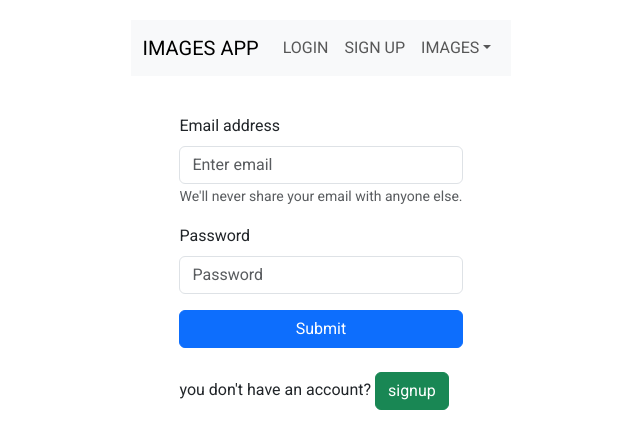
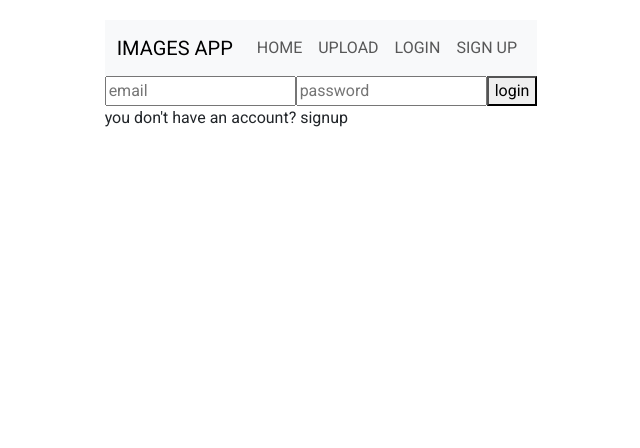
Before and after one commit to GreenField-Project-Image-Prompt/greenfieldproject, a React (Vite) app in the folder greenfield_Client/: page / in a window 1280 px wide. Shown: the top 448 px of the page, without its empty margins (319-959 px from the left). Built offline with nearby package versions, Linux system fonts and the light colour scheme.

Commit message:
auth working

```diff
--- a/greenfield_Client/src/App.jsx
+++ b/greenfield_Client/src/App.jsx
@@ -3,8 +3,7 @@ import Login from "./components/Login";
 import Signup from "./components/Signup";
 import Profile from "./components/Profile";
 import UploadImg from "./components/Upload";
-import UploadImg2 from "./components/Upload2";
-import ImagePage from "././components/MainImagePage";
+import ImagePage from "./components/Home";
 import Header from "./components/Navbar";
 import "bootstrap/dist/css/bootstrap.min.css";
 
@@ -19,8 +18,7 @@ function App() {
             <Route path="/signup" element={<Signup />}></Route>
             <Route path="/profile" element={<Profile />}></Route>
             <Route path="/upload" element={<UploadImg />}></Route>
-            <Route path="/upload2" element={<UploadImg2 />}></Route>
-            <Route path="/mainImagePage" element={<ImagePage />}></Route>
+            <Route path="/home" element={<ImagePage />}></Route>
           </Routes>
         </div>
       </Router>
--- a/greenfield_Client/src/components/MainImagePage.jsx
+++ b/greenfield_Client/src/components/Home.jsx
@@ -26,7 +26,7 @@ function ImagePage() {
 
   return (
     <div className="App" id="main">
-      <h1>Images page</h1>
+      <h1>Home</h1>
 
       <div className="carousel-container">
         <Carousel>{lastAddedImages}</Carousel>
--- a/greenfield_Client/src/components/ImagePage.scss
+++ b/greenfield_Client/src/components/ImagePage.scss
@@ -98,7 +98,7 @@ h1 {
 }
 
 .carousel {
-  max-height: 500px; /* Set maximum height for carousel images */
+  max-height: 600px; /* Set maximum height for carousel images */
   overflow: hidden;
 }
 
--- a/greenfield_Client/src/components/Login.jsx
+++ b/greenfield_Client/src/components/Login.jsx
@@ -2,10 +2,6 @@ import Signup from "./Signup";
 import { useNavigate } from "react-router-dom";
 import { useState } from "react";
 import axios from "axios";
-import Button from 'react-bootstrap/Button';
-import Form from 'react-bootstrap/Form';
-import "../app.css"
-
 
 const url = "http://localhost:3000/user/login";
 
@@ -26,7 +22,7 @@ function Login() {
           //after login token returns
           localStorage.setItem("token", data.token); //we are saving token to local storage
           //if token returns navigate to profile
-          navigate("/profile"); //******navitaging to page */
+          navigate("/upload"); //******navitaging to page */
         } else {
           alert(data.msg);
         }
@@ -39,40 +35,37 @@ function Login() {
 
   return (
     <div>
-      <Form id="form">
-<Form.Group className="mb-3" controlId="formBasicEmail">
-  <Form.Label>Email address</Form.Label>
-  <Form.Control type="email" placeholder="Enter email" onChange={(e) => {
+      <input
+        type="email"
+        placeholder="email"
+        onChange={(e) => {
           setEmail(e.target.value);
-        }}/>
-  <Form.Text className="text-muted">
-    We'll never share your email with anyone else.
-  </Form.Text>
-</Form.Group>
-
-<Form.Group className="mb-3" controlId="formBasicPassword">
-  <Form.Label>Password</Form.Label>
-  <Form.Control type="password" placeholder="Password"  onChange={(e) => {
+        }}
+      />
+      <input
+        type="password"
+        placeholder="password"
+        onChange={(e) => {
           setPassword(e.target.value);
-        }}/>
-</Form.Group>
-<Button variant="primary" type="submit" onClick={() => {
+        }}
+      />
+      <button
+        onClick={() => {
           login();
-        }}>
-  Submit
-</Button>
-<br/>
-<p>
+        }}
+      >
+        login
+      </button>
+      <p>
         you don't have an account?{" "}
-        <Button variant="success"
+        <a
           onClick={() => {
             toSignup();
           }}
-         >
+        >
           signup
-        </Button>
+        </a>
       </p>
-</Form>
     </div>
   );
 }
--- a/greenfield_Client/src/components/Navbar.jsx
+++ b/greenfield_Client/src/components/Navbar.jsx
@@ -13,16 +13,18 @@ function Header() {
       data-bs-theme="light"
     >
       <Container>
-        <Navbar.Brand href="/">IMAGES APP</Navbar.Brand>
+        <Navbar.Brand href="/Home">IMAGES APP</Navbar.Brand>
         <Navbar.Toggle aria-controls="basic-navbar-nav" />
         <Navbar.Collapse id="basic-navbar-nav">
           <Nav className="me-auto">
+            <Nav.Link href="/Home">HOME</Nav.Link>
+            <Nav.Link href="/upload">UPLOAD</Nav.Link>
             <Nav.Link href="/">LOGIN</Nav.Link>
             <Nav.Link href="/signup">SIGN UP</Nav.Link>
-            <NavDropdown title="IMAGES" id="basic-nav-dropdown">
+            {/* <NavDropdown title="IMAGES" id="basic-nav-dropdown">
               <NavDropdown.Item href="/upload">UPLOAD</NavDropdown.Item>
-              <NavDropdown.Item href="/mainImagePage">IMAGES</NavDropdown.Item>
-            </NavDropdown>
+              <NavDropdown.Item href="/Home">HOME</NavDropdown.Item>
+            </NavDropdown> */}
           </Nav>
         </Navbar.Collapse>
       </Container>
--- a/greenfield_Client/src/components/Profile.jsx
+++ b/greenfield_Client/src/components/Profile.jsx
@@ -21,7 +21,7 @@ function Profile() {
 
   function getMyTodos(userId) {
     //then we will get users todos
-    axios.get("http://localhost:3000/todo/" + userId).then(({ data }) => {
+    axios.get("http://localhost:3000/img/" + userId).then(({ data }) => {
       setTodos(data);
     });
   }
@@ -48,7 +48,7 @@ function Profile() {
   //CREATE A TODO
   function create() {
     axios
-      .post("http://localhost:3000/todo/", { todo: todo, userId: user._id })
+      .post("http://localhost:3000/img/", { todo: todo, userId: user._id })
       .then((data) => {
         console.log({ data });
         getMyTodos(user._id); //after we need to refresh the page to
@@ -58,7 +58,7 @@ function Profile() {
 
   //DELETE THE TODO
   function del(id) {
-    axios.delete("http://localhost:3000/todo/" + id).then(({ data }) => {
+    axios.delete("http://localhost:3000/img/" + id).then(({ data }) => {
       console.log(data);
     });
     // const newList = todos.filter((items) => items._id !== id);
@@ -69,7 +69,7 @@ function Profile() {
   //UPDATE THE TODO
   function update(id) {
     axios
-      .put("http://localhost:3000/todo/" + id, { todo: todo })
+      .put("http://localhost:3000/img/" + id, { todo: todo })
       .then(({ data }) => {
         console.log({ msg: "list updated" });
         getMyTodos(user._id);
--- a/greenfield_Client/src/components/Signup.jsx
+++ b/greenfield_Client/src/components/Signup.jsx
@@ -1,9 +1,6 @@
 import { useNavigate } from "react-router-dom";
 import { useState } from "react";
 import axios from "axios";
-import Button from 'react-bootstrap/Button';
-import Form from 'react-bootstrap/Form';
-import "../app.css"
 
 const url = "http://localhost:3000/user/signup";
 
@@ -24,7 +21,7 @@ function Signup() {
           //after login token returns
           localStorage.setItem("token", data.token);//we are saving token to local storage
           //if token returns navigate to profile
-          navigate("/profile"); //******navitaging to page */
+          navigate("/upload"); //******navitaging to page */
         } else {
           alert(data.msg);
         }
@@ -37,79 +34,39 @@ function Signup() {
 
   return (
     <div>
-      <Form id="form">
-<Form.Group className="mb-3" controlId="formBasicEmail">
-  <Form.Label>Email address</Form.Label>
-  <Form.Control type="email" placeholder="Enter email" onChange={(e) => {
+      <input
+        type="email"
+        placeholder="email"
+        onChange={(e) => {
           setEmail(e.target.value);
-        }}/>
-  <Form.Text className="text-muted">
-    We'll never share your email with anyone else.
-  </Form.Text>
-</Form.Group>
-
-<Form.Group className="mb-3" controlId="formBasicPassword">
-  <Form.Label>Password</Form.Label>
-  <Form.Control type="password" placeholder="Password"  onChange={(e) => {
+        }}
+      />
+      <input
+        type="password"
+        placeholder="password"
+        onChange={(e) => {
           setPassword(e.target.value);
-        }}/>
-</Form.Group>
-<Button variant="primary" type="submit" onClick={() => {
+        }}
+      />
+      <button
+        onClick={() => {
           signup();
-        }}>
-  Submit
-</Button>
-<br/>
-<p>
-        you have an account? {" "}
-        <Button variant="warning"
+        }}
+      >
+        Signup
+      </button>
+      <p>
+        you have an account?
+        <a
           onClick={() => {
             toLogin();
           }}
-         >
+        >
           Login
-        </Button>
+        </a>
       </p>
-</Form>
     </div>
   );
 }
 
 export default Signup;
-
-/*    <div>
-      <Form id="form">
-<Form.Group className="mb-3" controlId="formBasicEmail">
-  <Form.Label>Email address</Form.Label>
-  <Form.Control type="email" placeholder="Enter email" onChange={(e) => {
-          setEmail(e.target.value);
-        }}/>
-  <Form.Text className="text-muted">
-    We'll never share your email with anyone else.
-  </Form.Text>
-</Form.Group>
-
-<Form.Group className="mb-3" controlId="formBasicPassword">
-  <Form.Label>Password</Form.Label>
-  <Form.Control type="password" placeholder="Password"  onChange={(e) => {
-          setPassword(e.target.value);
-        }}/>
-</Form.Group>
-<Button variant="primary" type="submit" onClick={() => {
-          signup();
-        }}>
-  Login
-</Button>
-<p>
-        you have an account?
-        <a
-          onClick={() => {
-            toSignup();
-          }}
-         >
-          Login
-        </a>
-      </p>
-</Form>
-    </div>
-  );*/
--- a/greenfield_Client/src/components/Upload.jsx
+++ b/greenfield_Client/src/components/Upload.jsx
@@ -1,18 +1,25 @@
-import { useState } from "react";
+import { useNavigate } from "react-router-dom";
+import { useState, useEffect } from "react";
 import axios from "axios";
-import Button from 'react-bootstrap/Button';
 
 const urlImg = "http://localhost:3000/img/";
+const url = "http://localhost:3000/user/verify";
 
 function UploadImg() {
   const [postImage, setPostImage] = useState({ Base64Img: "" });
   const [postPrompt, setPostPrompt] = useState({ prompt: "" });
 
+  var navigate = useNavigate();
+  var [user, setUser] = useState({
+    _id: "",
+    email: "",
+  });
   const createPost = async () => {
     try {
       const postData = {
         Base64Img: postImage.Base64Img,
         prompt: postPrompt.prompt,
+        userId: user._id,
       };
       await axios.post(urlImg, postData);
       console.log(postImage.Base64Img, postPrompt.prompt);
@@ -20,6 +27,25 @@ function UploadImg() {
       console.log(error);
     }
   };
+
+  function getLocalToken() {
+    if (localStorage.getItem("token")) {
+      //only user has token on local storage he can see the page
+      axios
+        .post(url, { token: localStorage.getItem("token") }) //we are taking token which saved to local storage
+        .then(({ data }) => {
+          if (data._id) {
+            // even if user has token but it is not related to its id send to "/"
+            setUser(data);
+            createPost(data._id); //after create we call func to here
+          } else {
+            navigate("/");
+          }
+        });
+    } else {
+      navigate("/");
+    }
+  }
 
   const handleSubmit = (e) => {
     e.preventDefault();
@@ -40,22 +66,25 @@ function UploadImg() {
     setPostPrompt({ ...postPrompt, prompt: prompt });
   };
 
+  useEffect(() => {
+    getLocalToken();
+  }, []);
+
   return (
-    <form id="upload">
+    <form>
+      <input type="text" placeholder="Prompt" onChange={handleUploadPrompt} />
       <br />
+
       <input
-        id="inputImg"
         type="file"
         name="file"
         accept=" .jpeg,.png,.jpg"
         onChange={(e) => handleFileUpload(e)}
       />
       <br />
-      <input id="inputPromp" type="text" placeholder="Prompt" onChange={handleUploadPrompt} />
-      <br />
-      <Button variant="success" onClick={handleSubmit} type="submit">
+      <button onClick={handleSubmit} type="submit">
         Submit
-      </Button>
+      </button>
     </form>
   );
 }
--- a/greenfield_Client/src/components/Upload2.jsx
+++ /dev/null
@@ -1,80 +0,0 @@
-import { useState } from "react";
-import axios from "axios";
-
-const urlImg = "http://localhost:3000/img/";
-
-function UploadImg2() {
-  const [postImage, setPostImage] = useState({ Base64Img: "" });
-  const [postPrompt, setPostPrompt] = useState({ prompt: "" });
-  var navigate = useNavigate();
-  var [user, setUser] = useState({
-    _id: "",
-    email: "",
-  });
-
-  const createPost = async () => {
-    try {
-      const postData = {
-        Base64Img: postImage.Base64Img,
-        prompt: postPrompt.prompt,
-      };
-      await axios.post(urlImg, postData, {userId:user._id});
-      console.log(postImage.Base64Img, postPrompt.prompt);
-    } catch (error) {
-      console.log(error);
-    }
-  };
-
-  const handleSubmit = (e) => {
-    e.preventDefault();
-    createPost();
-    console.log("updated");
-  };
-
-  const handleFileUpload = async (e) => {
-    const file = e.target.files[0];
-    const base64 = await convertToBase64(file);
-    setPostImage({ ...postImage, Base64Img: base64 });
-    console.log(postImage.Base64Img);
-  };
-
-  const handleUploadPrompt = (e) => {
-    const prompt = e.target.value;
-    console.log(prompt);
-    setPostPrompt({ ...postPrompt, prompt: prompt });
-  };
-
-  return (
-    <form>
-      <input type="text" placeholder="Prompt" onChange={handleUploadPrompt} />
-      <br />
-
-      <input
-        type="file"
-        name="file"
-        accept=" .jpeg,.png,.jpg"
-        onChange={(e) => handleFileUpload(e)}
-      />
-      <br />
-      <button onClick={handleSubmit} type="submit">
-        Submit
-      </button>
-    </form>
-  );
-}
-
-// Convert uploaded image to base64 format
-function convertToBase64(file) {
-  return new Promise((resolve, reject) => {
-    const fileReader = new FileReader();
-    fileReader.readAsDataURL(file);
-    fileReader.onload = () => {
-      resolve(fileReader.result);
-    };
-    fileReader.onerror = (error) => {
-      reject(error);
-    };
-  });
-}
-
-export default UploadImg2;
```
Also changed, not shown: greenfield_Client/src/ImageUpload.jsx (deleted, +0 -29 lines).
